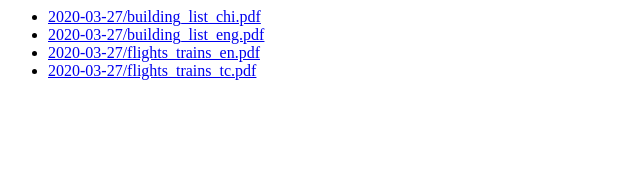
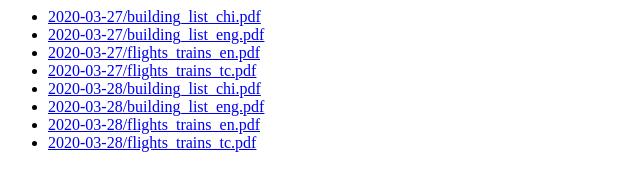
Before and after one commit to rowena-sc-lai/chp-archive, a website: page index.html in a window 1280 px wide. Shown: the whole page, without its empty margins (0-640 px from the left). Drawn offline with Linux system fonts and the light colour scheme.

Commit message:
pushing new pdfs at Mar 2020 (Build 6)
[skip ci]

```diff
--- a/index.html
+++ b/index.html
@@ -1,5 +1,5 @@
 <html>
   <body>
-    <ul><li><a href="data/2020-03-27/building_list_chi.pdf">2020-03-27/building_list_chi.pdf</a></li><li><a href="data/2020-03-27/building_list_eng.pdf">2020-03-27/building_list_eng.pdf</a></li><li><a href="data/2020-03-27/flights_trains_en.pdf">2020-03-27/flights_trains_en.pdf</a></li><li><a href="data/2020-03-27/flights_trains_tc.pdf">2020-03-27/flights_trains_tc.pdf</a></li></ul>
+    <ul><li><a href="data/2020-03-27/building_list_chi.pdf">2020-03-27/building_list_chi.pdf</a></li><li><a href="data/2020-03-27/building_list_eng.pdf">2020-03-27/building_list_eng.pdf</a></li><li><a href="data/2020-03-27/flights_trains_en.pdf">2020-03-27/flights_trains_en.pdf</a></li><li><a href="data/2020-03-27/flights_trains_tc.pdf">2020-03-27/flights_trains_tc.pdf</a></li><li><a href="data/2020-03-28/building_list_chi.pdf">2020-03-28/building_list_chi.pdf</a></li><li><a href="data/2020-03-28/building_list_eng.pdf">2020-03-28/building_list_eng.pdf</a></li><li><a href="data/2020-03-28/flights_trains_en.pdf">2020-03-28/flights_trains_en.pdf</a></li><li><a href="data/2020-03-28/flights_trains_tc.pdf">2020-03-28/flights_trains_tc.pdf</a></li></ul>
   </body>
 </html>
```
Also changed, not shown: 4 other files.
